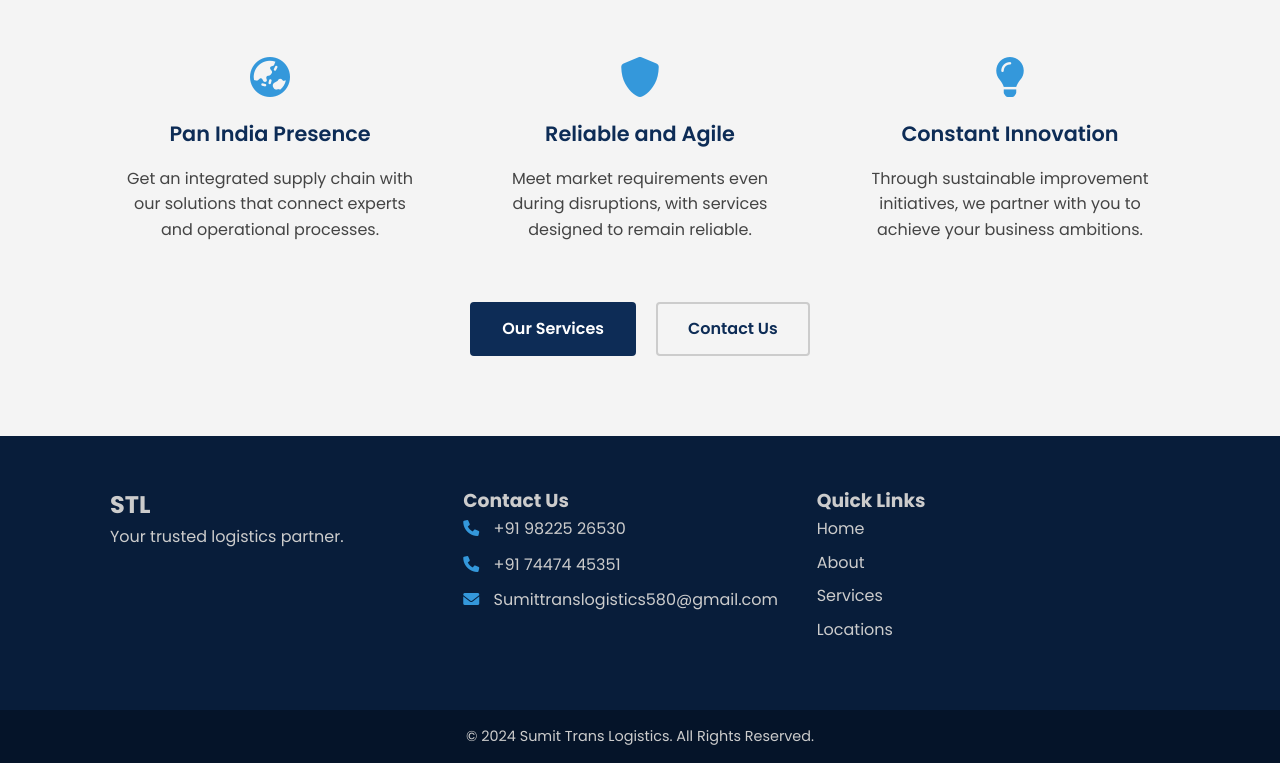
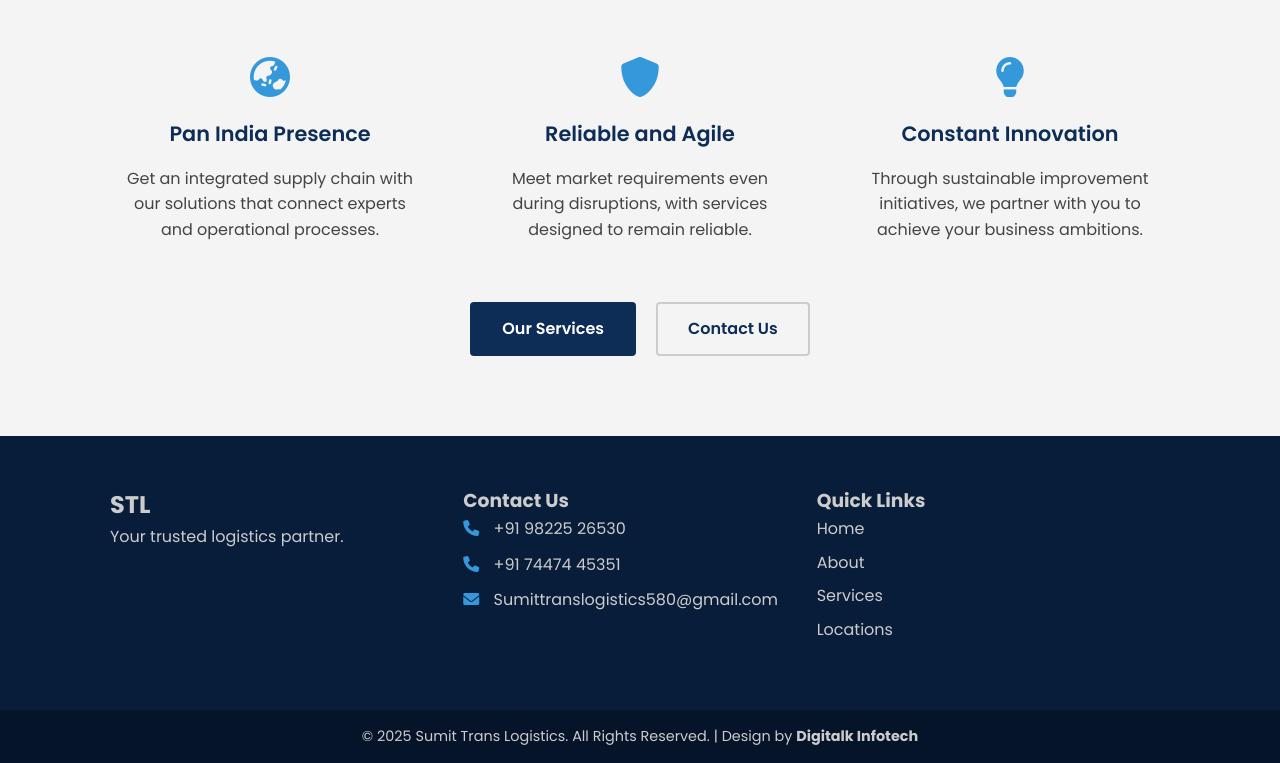
Before and after one commit to iamshrutisinha16/Logistics, a plain HTML site: page index.html in a window 1280 px wide. Shown: the part 5441-6204 px from the top of the page. Drawn offline with Linux system fonts and the light colour scheme.

Commit message:
somethings changes

```diff
--- a/index.html
+++ b/index.html
@@ -17,7 +17,6 @@
         <div class="container">
             <div class="logo">
     <img src="assets/logo.jpeg" alt="STL Logo" class="logo-img"></div>
-
             <ul class="nav-links">
                 <li><a href="#home">Home</a></li>
                 <li><a href="#about">About</a></li>
@@ -396,7 +395,8 @@
             </div>
         </div>
         <div class="footer-bottom">
-            <p>&copy; 2024 Sumit Trans Logistics. All Rights Reserved.</p>
+           <p>&copy; 2025 Sumit Trans Logistics. All Rights Reserved. | Design by <b>Digitalk Infotech</b></p>
+
         </div>
     </footer>
 
```
